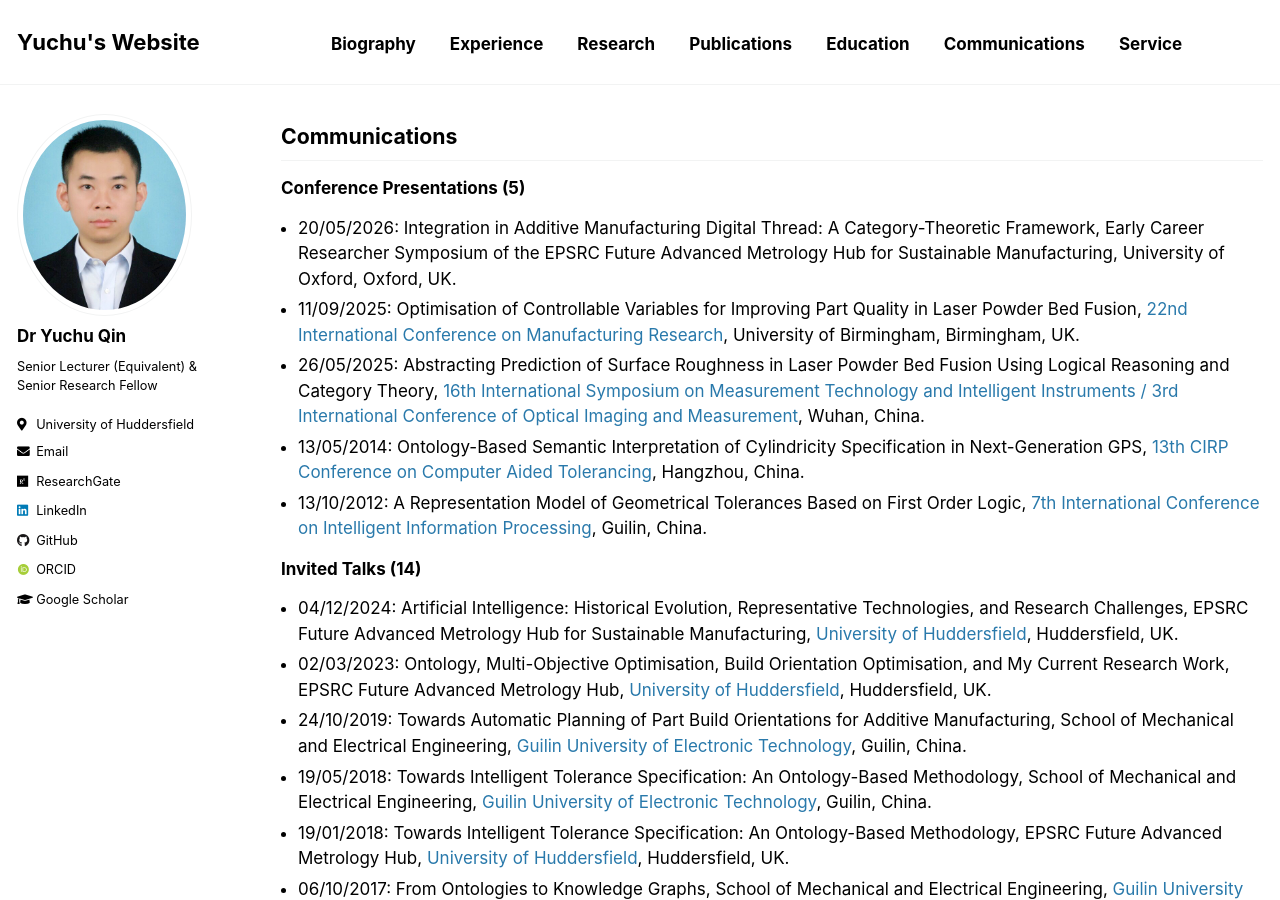
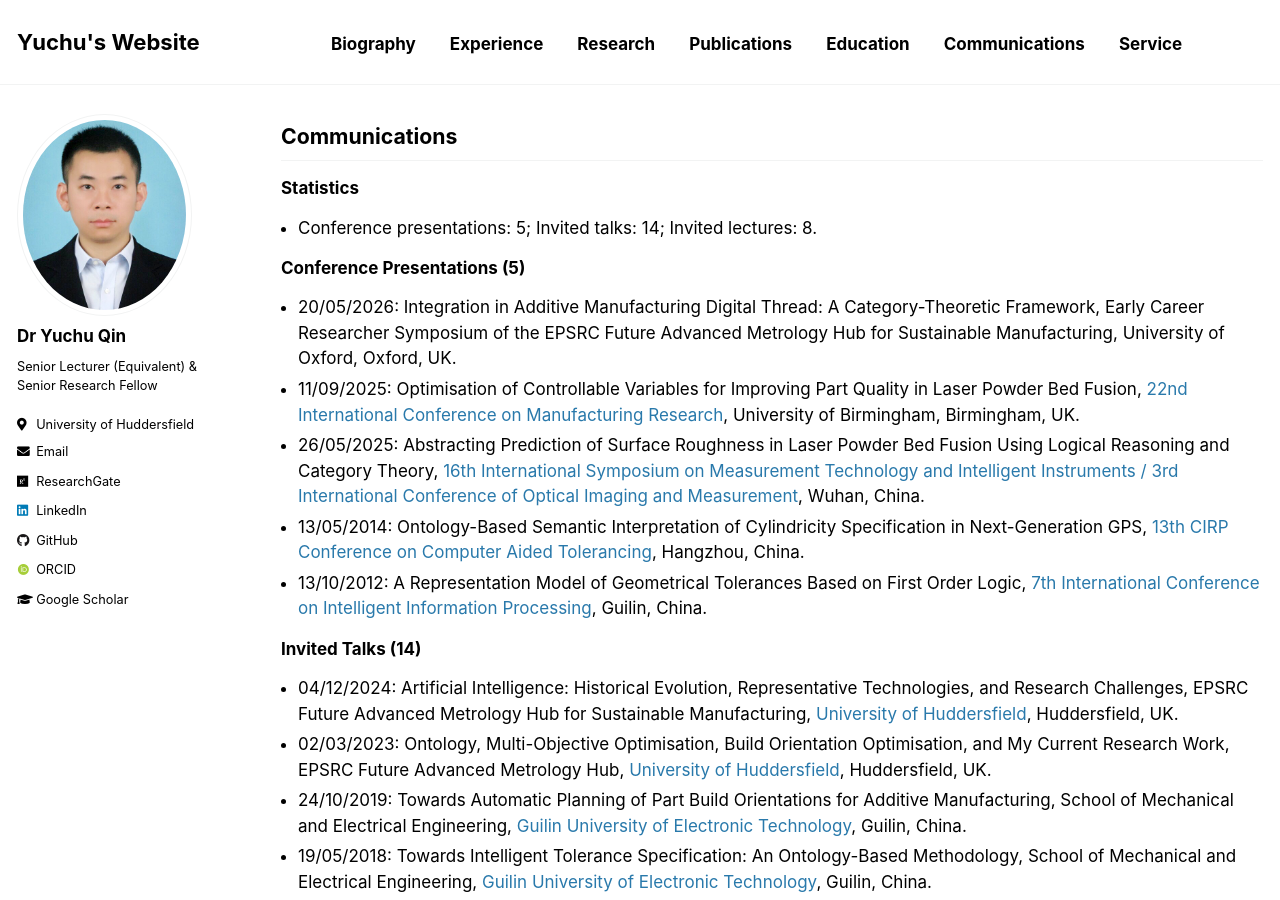
Before and after one commit to yuchu-qin/yuchu-qin.github.io, a Jekyll site: the page built from _pages/communications.md, in a window 1280 px wide and 900 px high. Built offline with Jekyll 4.4.1, drawn with Linux system fonts in a browser that asks for light colours; some web fonts are replaced; our own code applies the rules of GitHub Pages for plain Markdown files.

Commit message:
Update communications.md

```diff
--- a/_pages/communications.md
+++ b/_pages/communications.md
@@ -4,6 +4,9 @@ author_profile: true
 ---
 
 ## Communications
+### Statistics
+- Conference presentations: 5; Invited talks: 14; Invited lectures: 8.
+
 ### Conference Presentations (5)
 - 20/05/2026: Integration in Additive Manufacturing Digital Thread: A Category-Theoretic Framework, Early Career Researcher Symposium of the EPSRC Future Advanced Metrology Hub for Sustainable Manufacturing,
 University of Oxford, Oxford, UK.
```
